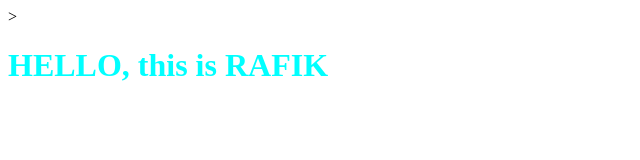
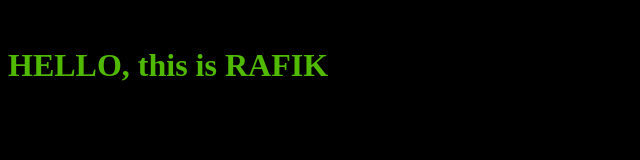
Before and after one commit to RAFIK-06/muproject, a plain HTML site: page index.html in a window 1280 px wide. Shown: the whole page, without its empty margins (0-640 px from the left). Drawn offline with Linux system fonts and the light colour scheme.

Commit message:
change background-color css

```diff
--- a/style.css
+++ b/style.css
@@ -1,3 +1,6 @@
 h1{
-    color: aqua;
+    color: rgb(80, 185, 4);
 }
+body{
+    background-color: black;
+}
```
